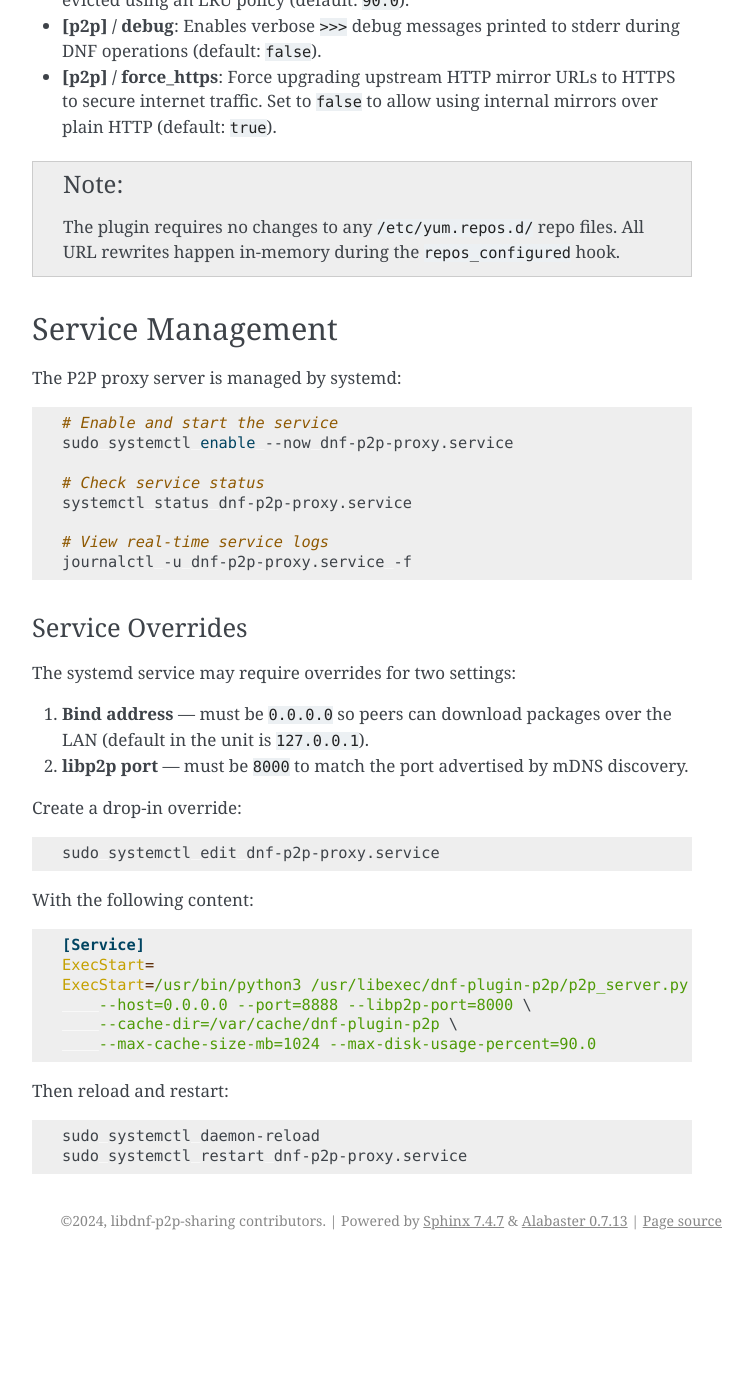
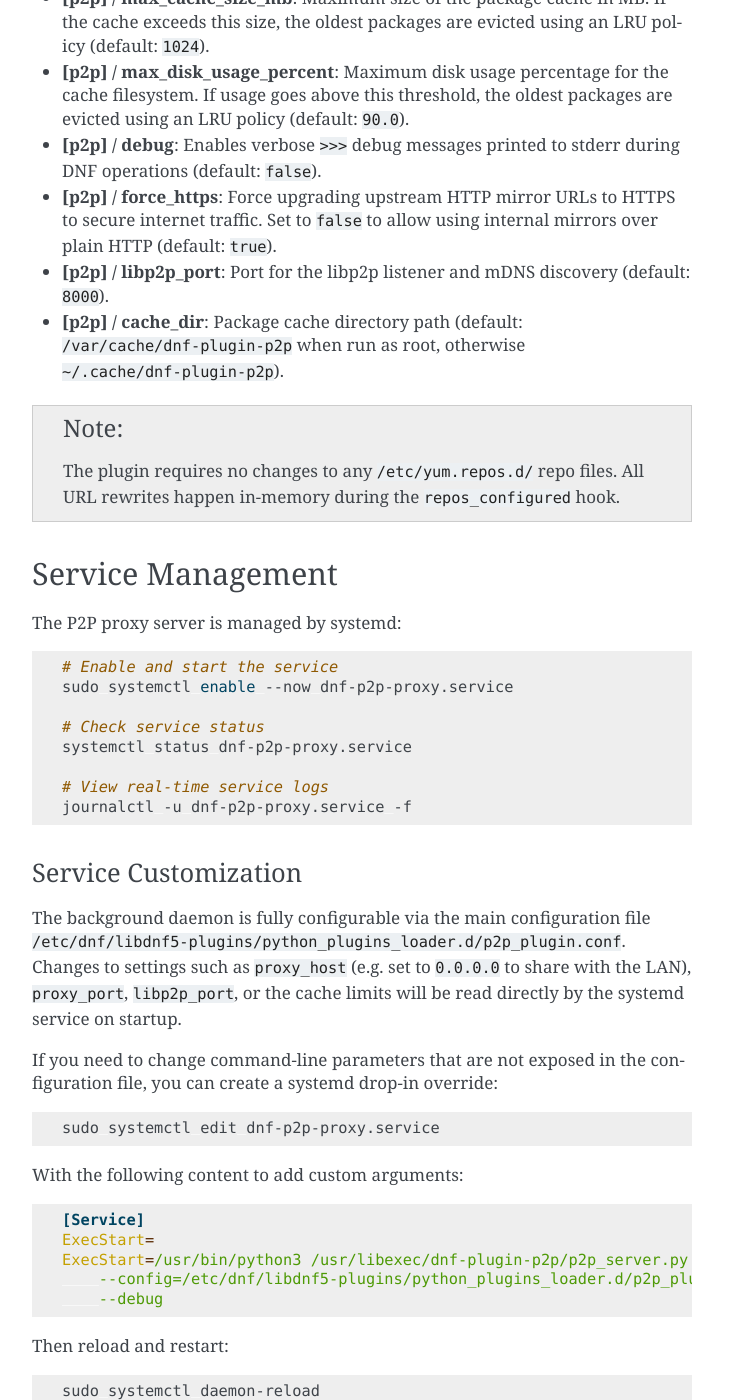
Before and after one commit to staernid/dnf-plugin-p2p, a Sphinx documentation site: the page built from doc/configuration.rst, in a window 1280 px wide and 1400 px high, scrolled down 1176 px. Shown: the whole window, without its empty margins (388-1141 px from the left). Built offline with Sphinx 7.4.7, drawn with Linux system fonts in a browser that asks for light colours; before the commit the page ends 2436 px from its top, so only the background shows below that; some of the changed text lies outside the part shown.

Commit message:
Unify configuration in p2p_plugin.conf and simplify systemd service definition

```diff
--- a/doc/configuration.rst
+++ b/doc/configuration.rst
@@ -38,6 +38,12 @@ The plugin configuration is loaded from:
     # Force upgrading of upstream HTTP mirror URLs to HTTPS (default: true)
     force_https = true
 
+    # libp2p listener port (default: 8000)
+    libp2p_port = 8000
+
+    # Package cache directory (default: /var/cache/dnf-plugin-p2p when root)
+    cache_dir = /var/cache/dnf-plugin-p2p
+
 Configuration options:
 
 * **[main] / enabled**: Enables or disables the DNF5 loading mechanism for
@@ -60,6 +66,11 @@ Configuration options:
 * **[p2p] / force_https**: Force upgrading upstream HTTP mirror URLs to HTTPS
   to secure internet traffic. Set to ``false`` to allow using internal mirrors
   over plain HTTP (default: ``true``).
+* **[p2p] / libp2p_port**: Port for the libp2p listener and mDNS discovery
+  (default: ``8000``).
+* **[p2p] / cache_dir**: Package cache directory path (default:
+  ``/var/cache/dnf-plugin-p2p`` when run as root, otherwise
+  ``~/.cache/dnf-plugin-p2p``).
 
 .. note::
 
@@ -83,32 +94,31 @@ The P2P proxy server is managed by systemd:
     # View real-time service logs
     journalctl -u dnf-p2p-proxy.service -f
 
-Service Overrides
-~~~~~~~~~~~~~~~~~
+Service Customization
+~~~~~~~~~~~~~~~~~~~~~
 
-The systemd service may require overrides for two settings:
+The background daemon is fully configurable via the main configuration file
+``/etc/dnf/libdnf5-plugins/python_plugins_loader.d/p2p_plugin.conf``.
+Changes to settings such as ``proxy_host`` (e.g. set to ``0.0.0.0`` to share with the LAN),
+``proxy_port``, ``libp2p_port``, or the cache limits will be read directly by the
+systemd service on startup.
 
-1. **Bind address** — must be ``0.0.0.0`` so peers can download packages
-   over the LAN (default in the unit is ``127.0.0.1``).
-2. **libp2p port** — must be ``8000`` to match the port advertised by
-   mDNS discovery.
-
-Create a drop-in override:
+If you need to change command-line parameters that are not exposed in the
+configuration file, you can create a systemd drop-in override:
 
 .. code-block:: bash
 
     sudo systemctl edit dnf-p2p-proxy.service
 
-With the following content:
+With the following content to add custom arguments:
 
 .. code-block:: ini
 
     [Service]
     ExecStart=
     ExecStart=/usr/bin/python3 /usr/libexec/dnf-plugin-p2p/p2p_server.py \
-        --host=0.0.0.0 --port=8888 --libp2p-port=8000 \
-        --cache-dir=/var/cache/dnf-plugin-p2p \
-        --max-cache-size-mb=1024 --max-disk-usage-percent=90.0
+        --config=/etc/dnf/libdnf5-plugins/python_plugins_loader.d/p2p_plugin.conf \
+        --debug
 
 Then reload and restart:
 
```
Also changed, not shown: doc/usage.rst (+4 -4 lines), 4 other files.
